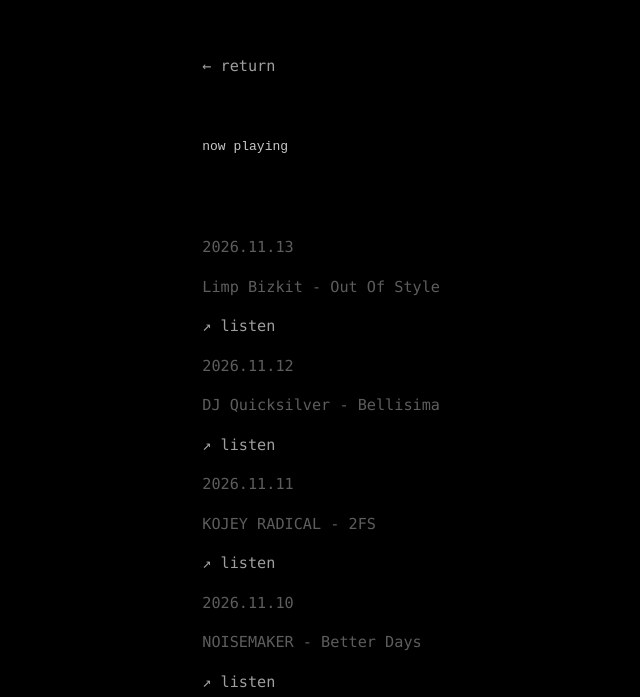
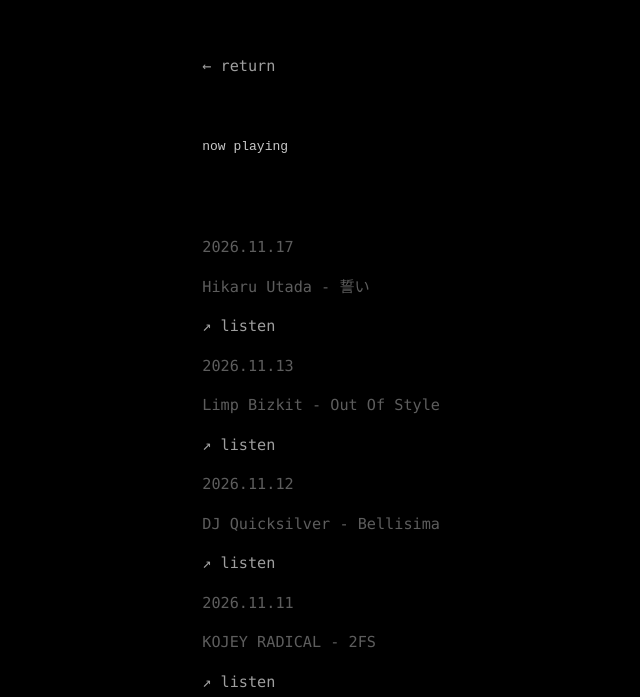
Before and after one commit to blashin888/blashin888.github.io, a plain HTML site: page now/index.html in a window 1280 px wide. Shown: the part 153-850 px from the top of the page, without its empty margins (134-774 px from the left). Drawn offline with Linux system fonts and the light colour scheme.

Commit message:
Update index.html

```diff
--- a/now/index.html
+++ b/now/index.html
@@ -24,6 +24,16 @@ now playing
     <br>
 
     <div class="now-history">
+
+                                    <div class="now-entry">
+        <p class="small">2026.11.17</p>
+        <p class="small">Hikaru Utada - 誓い</p>
+        <p class="small">
+          <a href="https://youtu.be/4mitcHuHWxs?si=C_ZUw0RcRwlF56wx"
+             target="_blank"
+             rel="noopener noreferrer">↗ listen</a>
+        </p>
+    </div>
 
                                     <div class="now-entry">
         <p class="small">2026.11.13</p>
```
